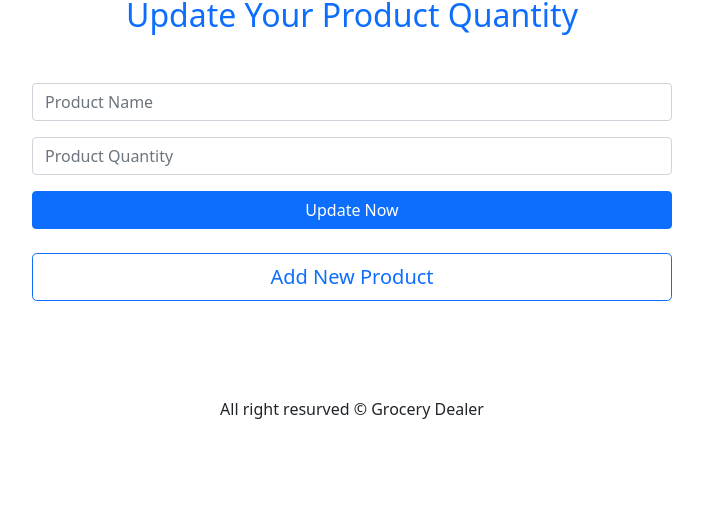
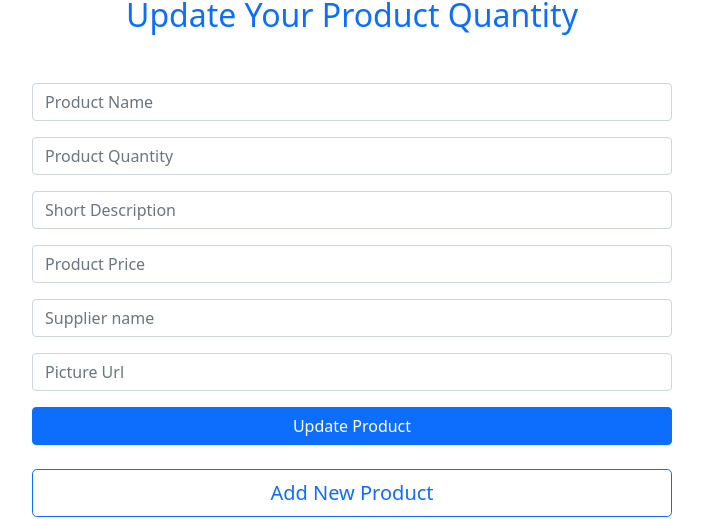
Before and after one commit to mollikacomputer/warehouse-management-client, a React (Create React App) app: page /home in a window 1280 px wide. Shown: the part 1202-1721 px from the top of the page, without its empty margins (288-991 px from the left). Built offline with nearby package versions, Linux system fonts and the light colour scheme; no server answers.

Commit message:
edit almost done but have some problem

```diff
--- a/src/Components/Products/Products.js
+++ b/src/Components/Products/Products.js
@@ -1,6 +1,7 @@
 import React, { useEffect, useState } from 'react';
 import { Link } from 'react-router-dom';
 import Product from '../Product/Product';
+
 
 const Products = () => {
     const [products, setProducts] = useState([]);
@@ -8,7 +9,7 @@ const Products = () => {
     useEffect(() => {
       fetch("http://localhost:5000/products")
         .then((response) => response.json())
-        .then((data) => setProducts(data));
+        .then((data) => setProducts(data.slice(0, 6)));
     });
 
     return (
--- a/src/Components/Update/Update.js
+++ b/src/Components/Update/Update.js
@@ -1,32 +1,96 @@
 import React, {useEffect, useState} from "react";
-import { Form } from "react-bootstrap";
+import { Form, ToastContainer } from "react-bootstrap";
 import { useParams } from "react-router-dom";
+import { toast } from "react-toastify";
 
 const Update = () => {
-  /*
+
   const {id} = useParams();
   const [product, setProduct] = useState({});
   useEffect(()=>{
-      const url = `http://localhost:5000/product/${id}`
+    const url = `http://localhost:5000/product/${id}`;
     fetch(url)
     .then(res => res.json())
     .then(data => setProduct(data))
-    },[])
- */
+  },[]);
+
+    const handleUpdateProduct = event =>{
+      event.preventDefault();
+      const name = event.target.name.value;
+      const price = event.target.price.value;
+      const description = event.target.description.value;
+      const quantity = event.target.quantity.value;
+      const supplier = event.target.supplier.value;
+      const picture = event.target.picture.value;
+      const updatedProduct = {name, price, description, quantity, supplier, picture};
+
+      // console.log(product);
+      const url = `http://localhost:5000/product/${id}`;
+      fetch(url, {
+        method: 'PUT', // or 'POST'
+        headers:{
+          'Content-Type': 'application/json',
+        },
+        body: JSON.stringify(updatedProduct),
+      })
+      .then(res => res.json())
+      .then(data => {
+        console.log('success', data);
+        alert('users added successfully!!!');
+        event.target.reset();
+        toast('updated success');
+      })
+    }
+
   return (
 
     <div className="w-50 mx-auto my-4" >
       <h2 className="text-primary my-5" > Update Your Product Quantity  </h2>
-      <Form>
-        <Form.Group className="mb-3" controlId="formBasicEmail">
-          <Form.Control type="productName" placeholder="Product Name" />
+      <Form onSubmit={handleUpdateProduct} >
+            <Form.Group className="mb-3" controlId="formBasicName">
+              <Form.Control
+                name="name"
+                type="text"
+                placeholder="Product Name"
+              />
             </Form.Group>
-        <Form.Group className="mb-3" controlId="formBasicPassword">
-          <Form.Control type="productQuantity" placeholder="Product Quantity" />
+            <Form.Group className="mb-3" controlId="formBasicQuantity">
+              <Form.Control
+                name="quantity"
+                type="number"
+                placeholder="Product Quantity"
+              />
             </Form.Group>
-        <button className="btn btn-primary w-100">
-            Update Now
-          </button>
+            <Form.Group className="mb-3" controlId="formBasicDescription">
+              <Form.Control
+                name="description"
+                type="text"
+                placeholder="Short Description"
+              />
+            </Form.Group>
+            <Form.Group className="mb-3" controlId="formBasicPrice">
+              <Form.Control
+                name="price"
+                type="number"
+                placeholder="Product Price"
+              />
+            </Form.Group>
+            <Form.Group className="mb-3" controlId="formBasicSupplier">
+              <Form.Control
+                name="supplier"
+                type="text"
+                placeholder="Supplier name"
+              />
+            </Form.Group>
+            <Form.Group className="mb-3" controlId="formBasicPicture">
+              <Form.Control
+                name="picture"
+                type="text"
+                placeholder="Picture Url"
+              />
+            </Form.Group>
+            <button type="submit" className="btn btn-primary w-100">Update Product</button>
+            <ToastContainer></ToastContainer>
           </Form>
     </div>
   );
```
Lines whose indentation alone changed are shown as unchanged.
